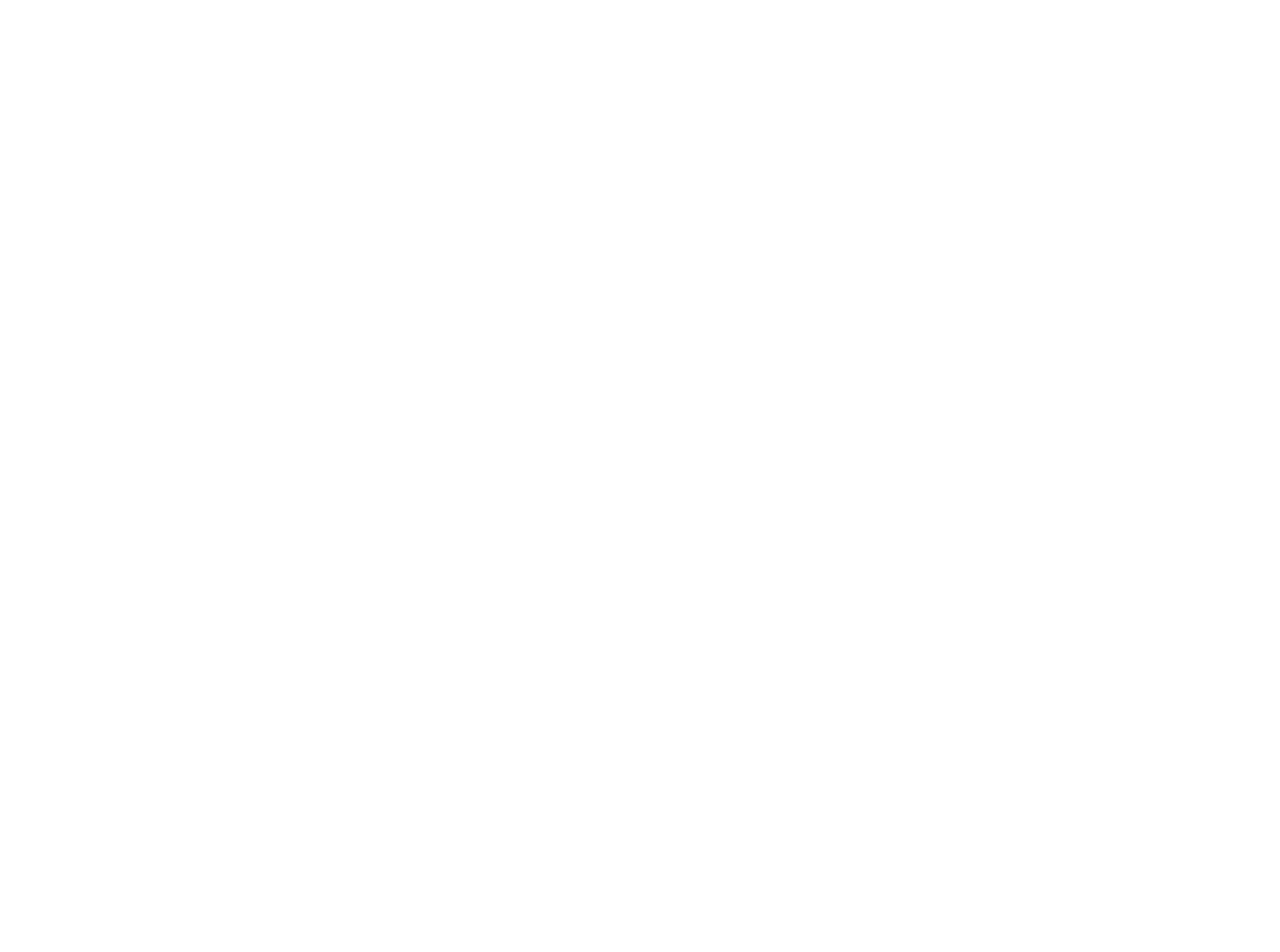
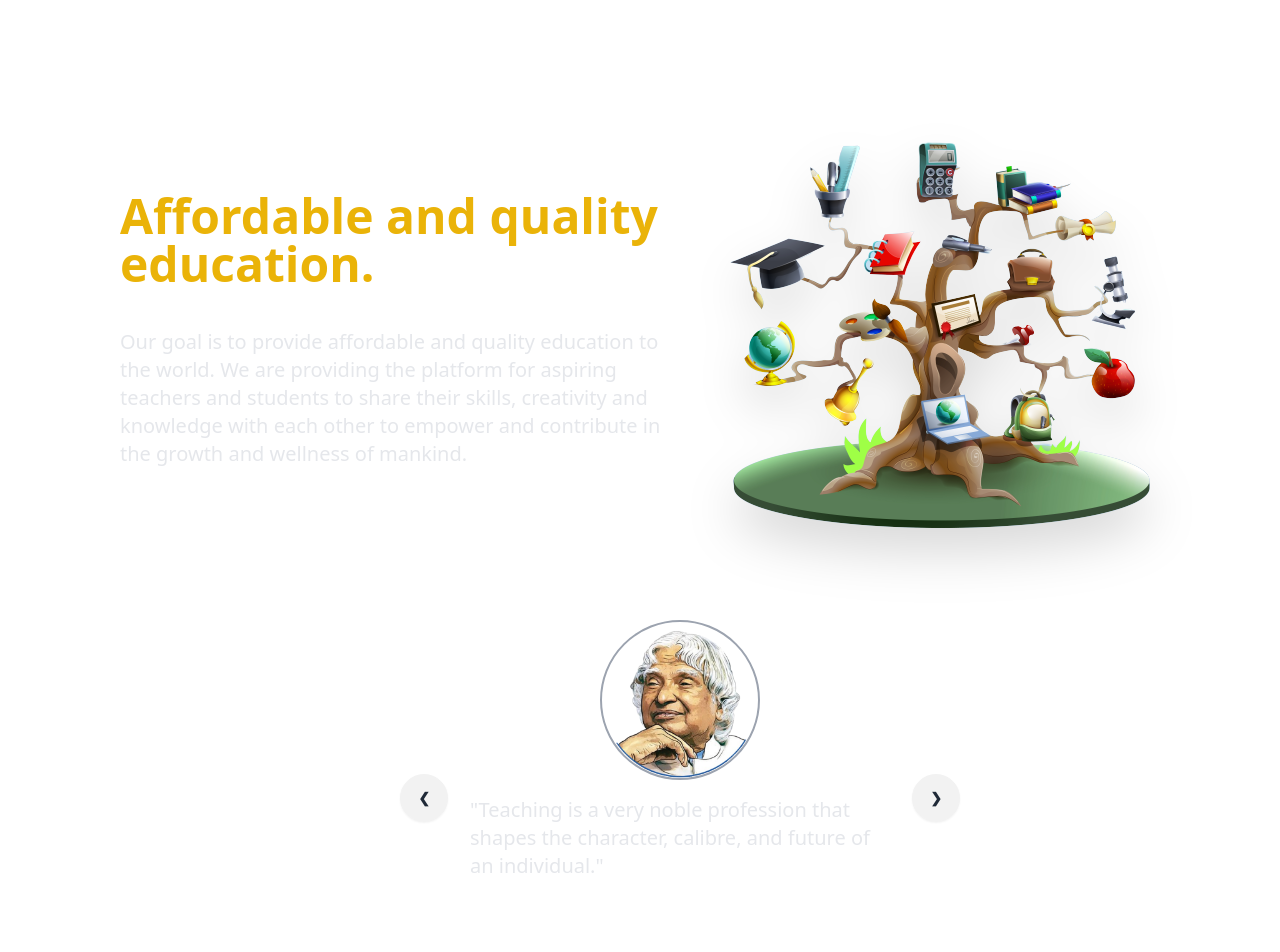
Before and after one commit to kk1701/lms-frontend, a React (Vite) app: page /about in a window 1280 px wide. Before the commit this address had no page. Shown: the top 952 px of the page. Before the commit the page ends 800 px from the top, so only its background shows below. Built offline with nearby package versions, Linux system fonts and the light colour scheme.

Commit message:
added:about page

```diff
--- a/src/App.jsx
+++ b/src/App.jsx
@@ -1,12 +1,14 @@
 import './App.css'
 import { Route, Routes } from 'react-router-dom'
 import Home from './pages/Home'
+import Aboutus from './pages/Aboutus'
 
 function App() {
 
   return (
     <Routes>
       <Route path='/' element={<Home/>} />
+      <Route path='/about' element={<Aboutus/>} />
     </Routes>
   )
 }
--- /dev/null
+++ b/src/pages/Aboutus.jsx
@@ -0,0 +1,90 @@
+import HomeLayout from "../layouts/HomeLayout";
+import aboutMainImage from "../assets/Images/aboutMainImage.png"
+// import steveJobs from "../assets/Images/steveJobs.png"
+import apj from "../assets/Images/apj.png"
+import billGates from "../assets/Images/billGates.png"
+import einstein from "../assets/Images/einstein.png"
+import nelsonMandela from "../assets/Images/nelsonMandela.png"
+
+function Aboutus(){
+    return(
+        <HomeLayout>
+            <div className="flex flex-col text-white pl-20 pt-20">
+                <div className="flex items-center gap-5 mx-10">
+                    <section className="w-1/2 space-y-10">
+                        <h1 className="text-5xl text-yellow-500 font-semibold ">
+                            Affordable and quality education.
+                        </h1>
+                        <p className="text-xl text-gray-200 ">
+                            Our goal is to provide affordable and quality education to the world. We are providing the platform for aspiring teachers and students to share their skills, creativity and knowledge with each other to empower and contribute in the growth and wellness of mankind.
+                        </p>
+                    </section>
+                    <div className="w-1/2 ">
+                        <img
+                            src={aboutMainImage}
+                            className="drop-shadow-2xl"
+                            alt="about main page"
+                            id="test1"
+
+                        />
+                    </div>
+                </div>
+
+                <div className="carousel w-1/2 my-10 mx-auto">
+
+                    <div id="slide1" className="carousel-item relative w-full">
+                        <div className="flex flex-col items-center justify-center gap-4 px-[15%]">
+                            <img src={apj} className="w-40 rounded-full border-2 border-gray-400 " />
+                            <p className="text-xl text-gray-200">"Teaching is a very noble profession that shapes the character, calibre, and future of an individual."</p>
+                            <h3 className="text-2xl font-semibold">APJ Abdul Kalam</h3>
+                            <div className="absolute flex justify-between transform-translate-y-1/2 left-5 right-5 top-1/2">
+                                <a href="#slide4" className="btn btn-circle">❮</a>
+                                <a href="#slide2" className="btn btn-circle">❯</a>
+                            </div>
+                        </div>
+                    </div>
+
+                    <div id="slide2" className="carousel-item relative w-full">
+                        <div className="flex flex-col items-center justify-center gap-4 px-[15%]">
+                            <img src={billGates} className="w-40 rounded-full border-2 border-gray-400 " />
+                            <p className="text-xl text-gray-200">"I really had a lot of dreams when I was a kid, and I think a great deal of that grew out of the fact that I had a chance to read a lot."</p>
+                            <h3 className="text-2xl font-semibold">Bill Gates</h3>
+                            <div className="absolute flex justify-between transform-translate-y-1/2 left-5 right-5 top-1/2">
+                                <a href="#slide1" className="btn btn-circle">❮</a>
+                                <a href="#slide3" className="btn btn-circle">❯</a>
+                            </div>
+                        </div>
+                    </div>
+
+                    <div id="slide3" className="carousel-item relative w-full">
+                        <div className="flex flex-col items-center justify-center gap-4 px-[15%]">
+                            <img src={einstein} className="w-40 rounded-full border-2 border-gray-400 " />
+                            <p className="text-xl text-gray-200">"It is the supreme art of the teacher to awaken joy in creative expression and knowledge."</p>
+                            <h3 className="text-2xl font-semibold">ALbert Einstein</h3>
+                            <div className="absolute flex justify-between transform-translate-y-1/2 left-5 right-5 top-1/2">
+                                <a href="#slide2" className="btn btn-circle">❮</a>
+                                <a href="#slide4" className="btn btn-circle">❯</a>
+                            </div>
+                        </div>
+                    </div>
+
+                    <div id="slide4" className="carousel-item relative w-full">
+                        <div className="flex flex-col items-center justify-center gap-4 px-[15%]">
+                            <img src={nelsonMandela} className="w-40 rounded-full border-2 border-gray-400 " />
+                            <p className="text-xl text-gray-200">"Education is the most powerful weapon which you can use to change the world."</p>
+                            <h3 className="text-2xl font-semibold">Nelson Mandela</h3>
+                            <div className="absolute flex justify-between transform-translate-y-1/2 left-5 right-5 top-1/2">
+                                <a href="#slide3" className="btn btn-circle">❮</a>
+                                <a href="#slide1" className="btn btn-circle">❯</a>
+                            </div>
+                        </div>
+                    </div>
+
+                </div>
+
+            </div>
+        </HomeLayout>
+    );
+}
+
+export default Aboutus
```
